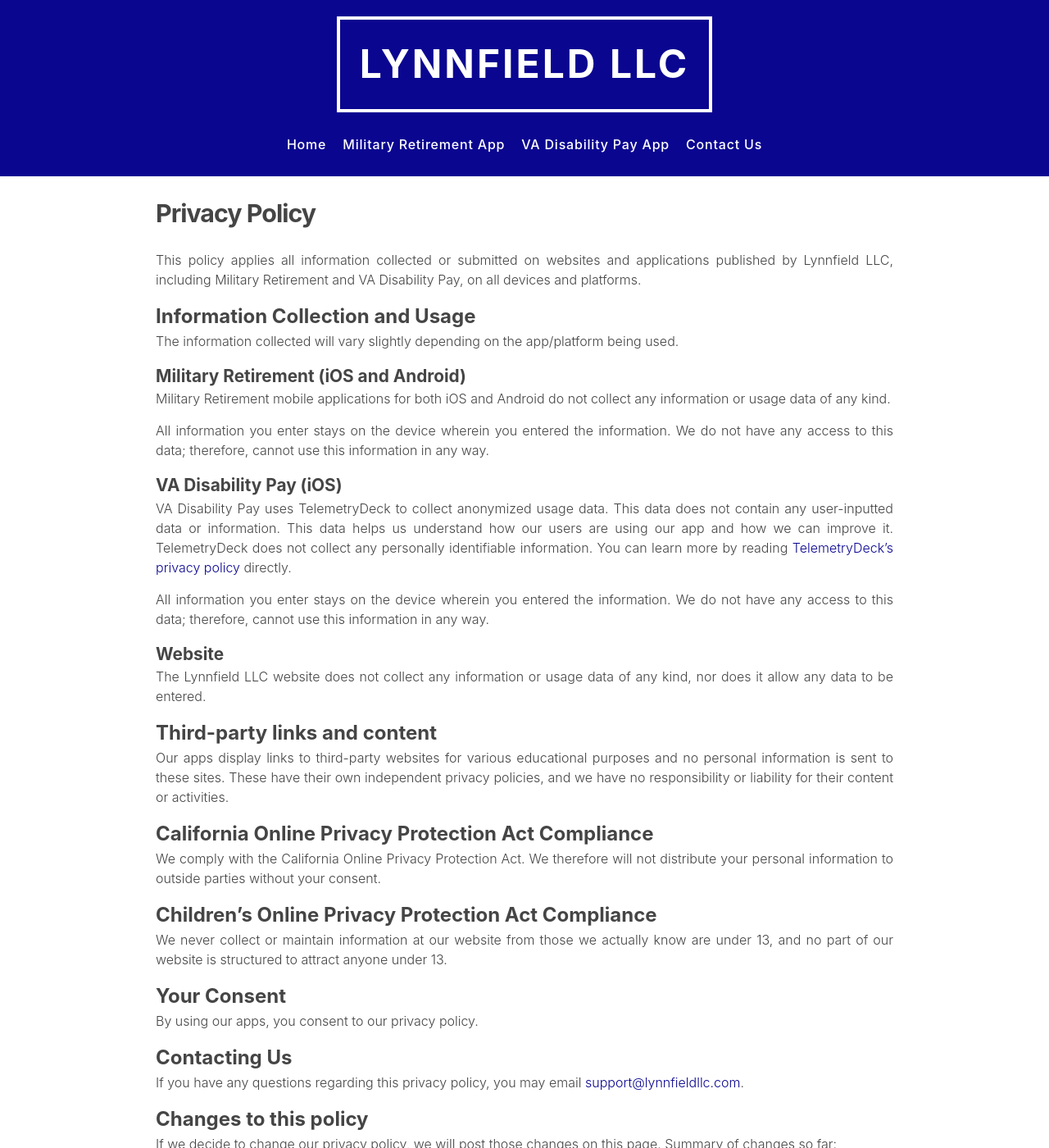
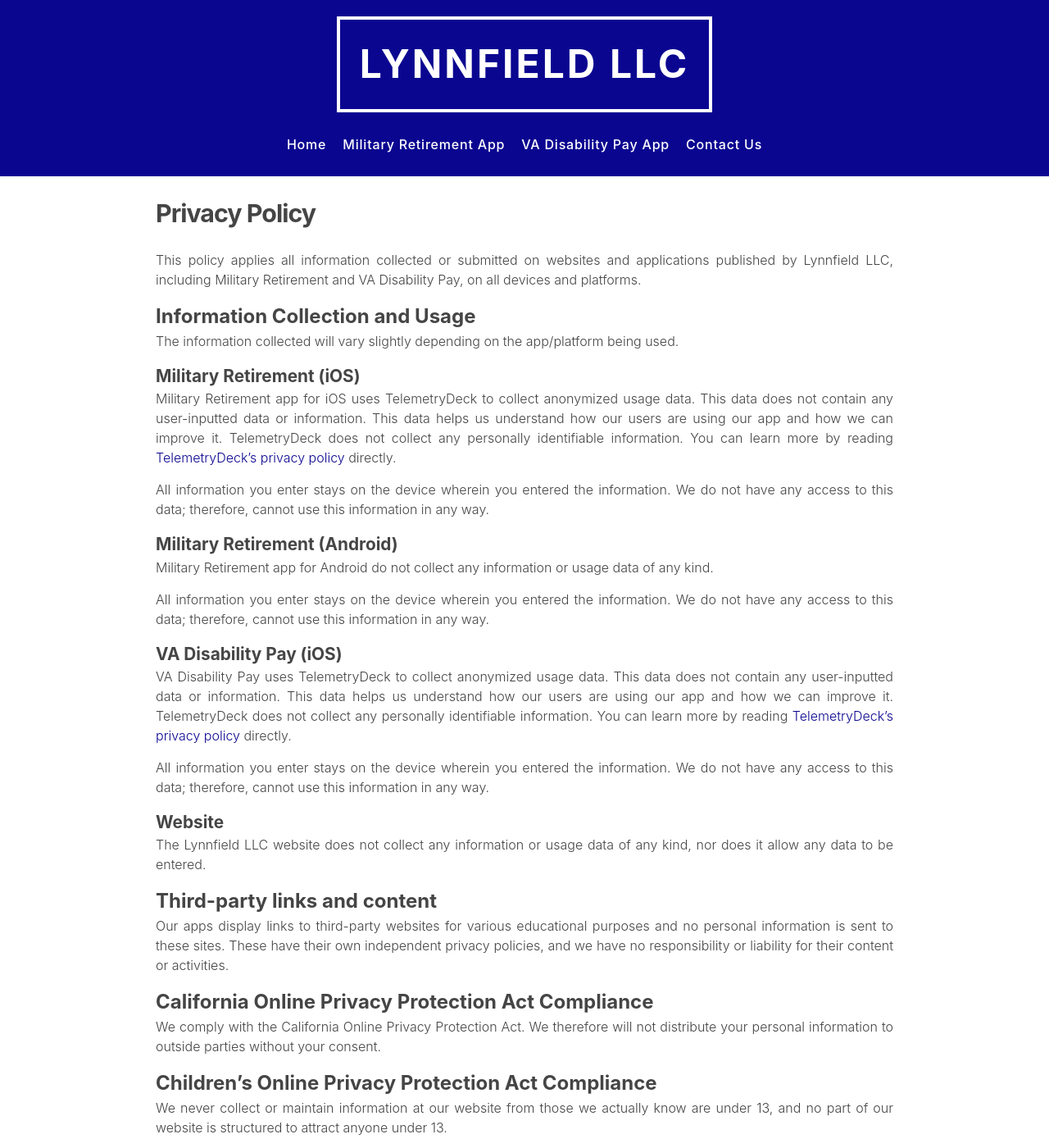
Before and after one commit to LynnfieldLLC/lynnfieldllc.github.io, a Jekyll site: the page built from privacy-policy.md, in a window 1280 px wide and 1400 px high. Shown: the whole window at 82% size. Built offline with Jekyll 4.4.1, drawn with Linux system fonts in a browser that asks for light colours; some of the changed text lies outside the part shown.

Commit message:
Add telemetry deck to military retirement privacy policy

```diff
--- a/privacy-policy.md
+++ b/privacy-policy.md
@@ -10,8 +10,13 @@
 
 The information collected will vary slightly depending on the app/platform being used.
 
-### Military Retirement (iOS and Android)
-Military Retirement mobile applications for both iOS and Android do not collect any information or usage data of any kind.
+### Military Retirement (iOS)
+Military Retirement app for iOS uses TelemetryDeck to collect anonymized usage data. This data does not contain any user-inputted data or information. This data helps us understand how our users are using our app and how we can improve it. TelemetryDeck does not collect any personally identifiable information. You can learn more by reading [TelemetryDeck’s privacy policy](https://telemetrydeck.com/privacy) directly.
+
+All information you enter stays on the device wherein you entered the information. We do not have any access to this data; therefore, cannot use this information in any way.
+
+### Military Retirement (Android)
+Military Retirement app for Android do not collect any information or usage data of any kind.
 
 All information you enter stays on the device wherein you entered the information. We do not have any access to this data; therefore, cannot use this information in any way.
 
@@ -48,3 +53,4 @@
 If we decide to change our privacy policy, we will post those changes on this page. Summary of changes so far:
 - **May 2020**: First published
 - **April 2024**: Updates to include TelemetryDeck usage for VA Disability Pay mobile app, along with other slight organizational changes
+- **December 2025**: Updates to include TelemetryDeck usage for Military Retirement iOS mobile app.
```
